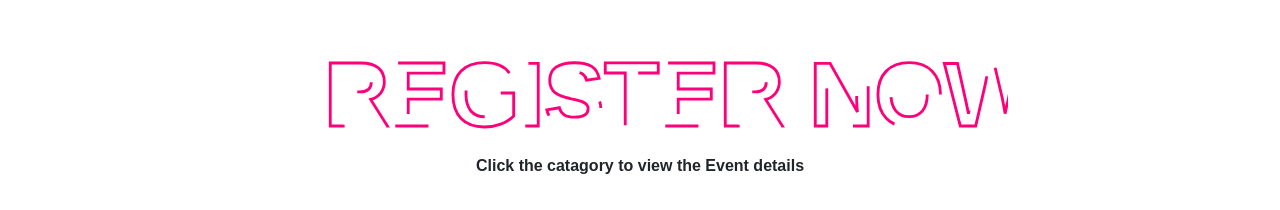
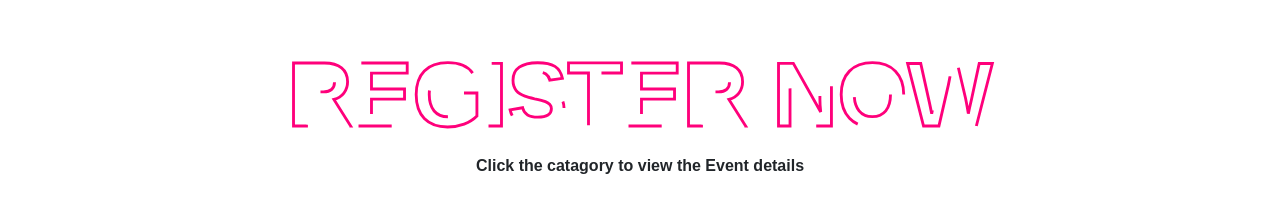
Before and after one commit to icpfsalem/comeback, a plain HTML site: page home.html in a window 1280 px wide. Shown: the part 1472-1682 px from the top of the page. Drawn offline with Linux system fonts and the light colour scheme; a script that the page names is missing.

Commit message:
Update home.html

```diff
--- a/home.html
+++ b/home.html
@@ -318,7 +318,7 @@ https://templatemo.com/tm-570-chain-app-dev
           </div> -->
           <div class="wrapper">
             <svg>
-              <text x="55%" y="60%" dy=".35em" text-anchor="middle">REGISTER NOW</text>
+              <text x="50%" y="60%" dy=".35em" text-anchor="middle">REGISTER NOW</text>
             </svg>
              <center> <b>  Click the catagory to view the Event details  </b> </center>
           </div>
```
